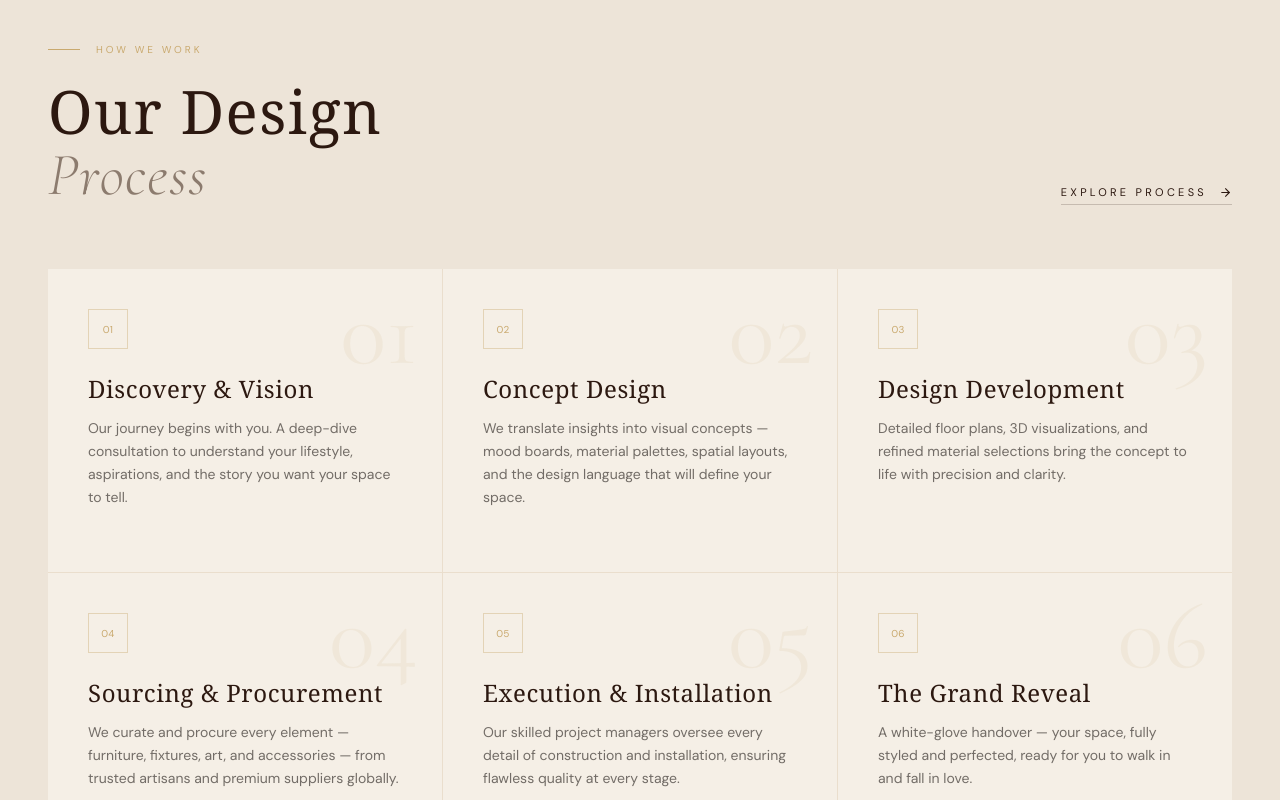
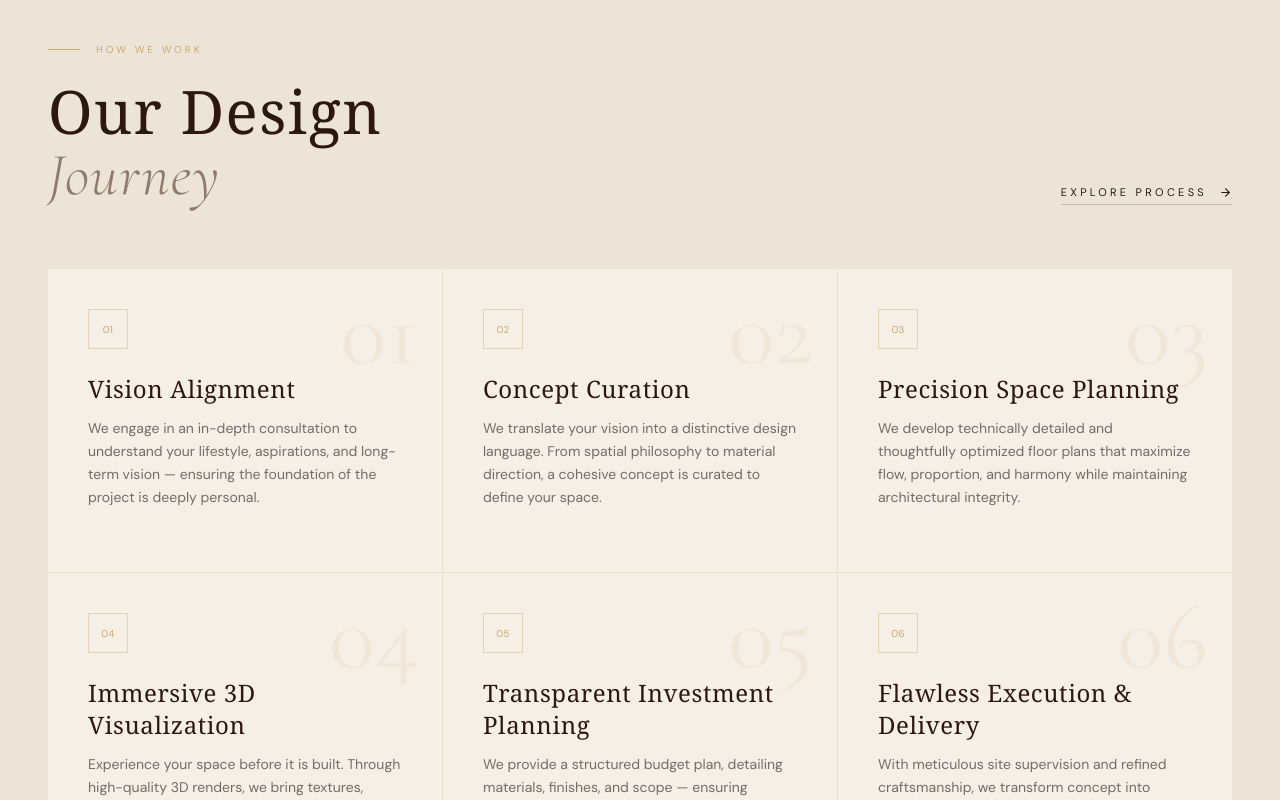
Before and after one commit to kreonextech-ops/urbansaajh, a Next.js app: page / in a window 1280 px wide. Shown: the part 5380-6180 px from the top of the page. Built offline with nearby package versions, Linux system fonts and the light colour scheme; a web font is replaced by a local one.

Commit message:
Update design process content to 'Our Design Journey' with refined steps

```diff
--- a/app/process/page.tsx
+++ b/app/process/page.tsx
@@ -4,122 +4,116 @@ import { PageHero, Reveal, SectionLabel } from "@/components/ui/shared";
 import { ArrowRight } from "lucide-react";
 
 export const metadata: Metadata = {
-  title: "Our Design Process | Interior Designer Bagdogra & Siliguri",
+  title: "Our Design Journey | Interior Designer Bagdogra & Siliguri",
   description:
-    "Discover Urban Saajh's transparent, step-by-step interior design process — from discovery to grand reveal. Trusted by clients in Bagdogra, Siliguri, Darjeeling, Kurseong, Kalimpong, and Sikkim.",
+    "Explore Urban Saajh's transparent, step-by-step interior design journey — from vision alignment to flawless execution. Trusted by clients in Bagdogra, Siliguri, Darjeeling, and the hills.",
   keywords: [
-    "interior design process Bagdogra", "interior design process Siliguri",
-    "how interior design works North Bengal", "interior designer process Darjeeling",
-    "turnkey interior design process", "Urban Saajh design process",
-    "interior project timeline Siliguri", "best interior design process North Bengal hills",
+    "interior design journey Bagdogra", "interior design process Siliguri",
+    "how interior design works North Bengal", "interior designer journey Darjeeling",
+    "turnkey interior design journey", "Urban Saajh design journey",
+    "interior project timeline Siliguri", "best interior design journey North Bengal hills",
   ],
   openGraph: {
-    title: "Our Design Process | Urban Saajh — Bagdogra & Siliguri Interior Design",
-    description: "Transparent, structured interior design process from discovery to grand reveal. Serving Bagdogra, Siliguri, Darjeeling, and the North Bengal hills.",
+    title: "Our Design Journey | Urban Saajh — Bagdogra & Siliguri Interior Design",
+    description: "Transparent, structured interior design journey from vision alignment to flawless execution. Serving Bagdogra, Siliguri, Darjeeling, and the North Bengal hills.",
   },
 };
 
 const phases = [
   {
     number: "01",
-    phase: "Phase One",
-    title: "Discovery & Vision",
-    duration: "Week 1–2",
+    phase: "Step One",
+    title: "Vision Alignment",
     description:
-      "Every great design begins with deep listening. We spend the first phase getting to know you — your lifestyle, your aesthetics, your non-negotiables, and your dreams. This isn't a questionnaire exercise; it's a genuine conversation about how you live and what you love.",
+      "Every exceptional space begins with clarity. We engage in an in-depth consultation to understand your lifestyle, aspirations, design sensibilities, and long-term vision — ensuring the foundation of the project is deeply personal and purpose-driven.",
     activities: [
-      "Initial discovery call (60 minutes)",
-      "On-site visit and space assessment",
-      "Lifestyle & preference deep-dive",
-      "Brief documentation and alignment",
-      "Project scope and budget discussion",
+      "In-depth lifestyle consultation",
+      "Aspiration & sensibility mapping",
+      "Long-term vision alignment",
+      "Site assessment & spatial audit",
+      "Brief finalization",
     ],
-    deliverable: "A detailed design brief that captures your vision in full.",
+    deliverable: "A deeply personal design brief rooted in your lifestyle.",
     image: "https://images.unsplash.com/photo-1593642634315-48f5414c3ad9?w=800&q=80",
   },
   {
     number: "02",
-    phase: "Phase Two",
-    title: "Concept Design",
-    duration: "Week 2–4",
+    phase: "Step Two",
+    title: "Concept Curation",
     description:
-      "With the brief in hand, we translate your vision into visual concepts. This is where your space begins to take shape — through mood boards, color palettes, material directions, and early layout ideas. We present multiple directions and refine based on your feedback.",
+      "We translate your vision into a distinctive design language. From spatial philosophy to material direction, lighting mood to aesthetic narrative — a cohesive concept is curated to define the identity of your space.",
     activities: [
-      "Concept mood board creation",
-      "Material and color palette curation",
-      "Initial space layout explorations",
-      "Style reference presentation",
-      "Client feedback and direction refinement",
+      "Spatial philosophy development",
+      "Material & texture direction",
+      "Lighting mood conceptualization",
+      "Aesthetic narrative curation",
+      "Concept mood boards",
     ],
-    deliverable: "An approved concept direction with mood boards and material palette.",
+    deliverable: "A cohesive design identity with curated material palettes.",
     image: "https://images.unsplash.com/photo-1618219908412-a29a1bb7b86e?w=800&q=80",
   },
   {
     number: "03",
-    phase: "Phase Three",
-    title: "Design Development",
-    duration: "Week 4–7",
+    phase: "Step Three",
+    title: "Precision Space Planning",
     description:
-      "With the concept approved, we move into full design development. This is where precision meets creativity — detailed floor plans, 3D visualizations, and final material selections come together into a comprehensive design package.",
+      "Function meets finesse. We develop technically detailed and thoughtfully optimized floor plans that maximize flow, proportion, and spatial harmony while maintaining architectural integrity.",
     activities: [
-      "Detailed AutoCAD floor plans",
-      "3D room-by-room visualizations",
-      "Furniture specifications and layouts",
-      "Lighting design and electrical planning",
-      "Material sample sourcing and presentation",
+      "Technical floor plan development",
+      "Flow & movement optimization",
+      "Proportion & scale analysis",
+      "Architectural integrity preservation",
+      "Zoning & functional mapping",
     ],
-    deliverable: "A complete design package with 3D renders, floor plans, and material specifications.",
+    deliverable: "Technically detailed and spatially optimized floor plans.",
     image: "https://images.unsplash.com/photo-1616486338812-3dadae4b4ace?w=800&q=80",
   },
   {
     number: "04",
-    phase: "Phase Four",
-    title: "Sourcing & Procurement",
-    duration: "Week 6–12",
+    phase: "Step Four",
+    title: "Immersive 3D Visualization",
     description:
-      "Once designs are signed off, we begin the careful process of sourcing every element. We tap into our curated network of artisans, suppliers, and manufacturers — both domestic and global — to procure exactly what your space calls for.",
+      "Experience your space before it is built. Through high-quality 3D renders, we bring textures, materials, lighting, and ambience together — allowing you to step into your future environment with complete confidence.",
     activities: [
-      "Vendor and artisan selection",
-      "Custom furniture commissioning",
-      "Import and logistics management",
-      "Quality inspection at source",
-      "Procurement schedule management",
+      "High-fidelity 3D modeling",
+      "Photorealistic material rendering",
+      "Artificial & natural lighting simulation",
+      "Ambience & mood visualization",
+      "Interactive 360 views (optional)",
     ],
-    deliverable: "All items procured, quality-checked, and staged for installation.",
+    deliverable: "A complete photorealistic preview of your future environment.",
     image: "https://images.unsplash.com/photo-1555041469-a586c61ea9bc?w=800&q=80",
   },
   {
     number: "05",
-    phase: "Phase Five",
-    title: "Execution & Installation",
-    duration: "Week 8–20",
+    phase: "Step Five",
+    title: "Transparent Investment Planning",
     description:
-      "Our project managers take over the site — coordinating contractors, overseeing construction, and managing installations with meticulous attention to quality. You'll receive regular updates without needing to be involved in the day-to-day.",
+      "Luxury is built on clarity. We provide a comprehensive and structured budget plan, detailing materials, finishes, fixtures, and execution scope — ensuring financial transparency without compromising design excellence.",
     activities: [
-      "Contractor coordination and briefing",
-      "Construction quality oversight",
-      "Furniture and fixture installation",
-      "Soft furnishing and accessory placement",
-      "Weekly progress reports to client",
+      "Comprehensive cost estimation",
+      "Material & finish itemization",
+      "Fixture & fitting specifications",
+      "Execution scope definition",
+      "Financial milestone planning",
     ],
-    deliverable: "A fully executed space, ready for final styling.",
+    deliverable: "A structured investment plan with complete financial clarity.",
     image: "https://images.unsplash.com/photo-1600210492493-0946911123ea?w=800&q=80",
   },
   {
     number: "06",
-    phase: "Phase Six",
-    title: "The Grand Reveal",
-    duration: "Final Week",
+    phase: "Step Six",
+    title: "Flawless Execution & Delivery",
     description:
-      "The moment we live for. After a final snagging walk-through to ensure every detail meets our standard, we style the space to perfection — flowers, books, art, candles, every last touch — and hand you back your transformed home.",
+      "Design is only as powerful as its execution. With meticulous site supervision, uncompromised quality control, and refined craftsmanship, we transform concept into reality — delivering a space that is timeless, elevated, and truly yours.",
     activities: [
-      "Final snagging and punch list resolution",
-      "Complete interior styling",
-      "Art, plants, and accessory placement",
-      "Photography session (optional)",
-      "White-glove handover ceremony",
+      "Meticulous site supervision",
+      "Uncompromised quality control",
+      "Refined craftsmanship management",
+      "Timely milestone tracking",
+      "Final flawless handover",
     ],
-    deliverable: "Your dream space — ready to live in, exactly as you imagined.",
+    deliverable: "A timeless, elevated space delivered with absolute precision.",
     image: "https://images.unsplash.com/photo-1618221195710-dd6b41faaea6?w=800&q=80",
   },
 ];
@@ -152,7 +146,7 @@ export default function ProcessPage() {
     <>
       <PageHero
         label="How We Work"
-        title="Our Process"
+        title="Our Design Journey"
         subtitle="Transparency, collaboration, and precision — every step of the way."
         image="https://images.unsplash.com/photo-1497366754035-f200968a6e72?w=1600&q=85"
       />
--- a/components/home/ProcessSection.tsx
+++ b/components/home/ProcessSection.tsx
@@ -7,45 +7,39 @@ import { ArrowRight } from "lucide-react";
 const steps = [
   {
     number: "01",
-    title: "Discovery & Vision",
+    title: "Vision Alignment",
     description:
-      "Our journey begins with you. A deep-dive consultation to understand your lifestyle, aspirations, and the story you want your space to tell.",
-    detail: "1–2 weeks",
+      "We engage in an in-depth consultation to understand your lifestyle, aspirations, and long-term vision — ensuring the foundation of the project is deeply personal.",
   },
   {
     number: "02",
-    title: "Concept Design",
+    title: "Concept Curation",
     description:
-      "We translate insights into visual concepts — mood boards, material palettes, spatial layouts, and the design language that will define your space.",
-    detail: "2–3 weeks",
+      "We translate your vision into a distinctive design language. From spatial philosophy to material direction, a cohesive concept is curated to define your space.",
   },
   {
     number: "03",
-    title: "Design Development",
+    title: "Precision Space Planning",
     description:
-      "Detailed floor plans, 3D visualizations, and refined material selections bring the concept to life with precision and clarity.",
-    detail: "3–4 weeks",
+      "We develop technically detailed and thoughtfully optimized floor plans that maximize flow, proportion, and harmony while maintaining architectural integrity.",
   },
   {
     number: "04",
-    title: "Sourcing & Procurement",
+    title: "Immersive 3D Visualization",
     description:
-      "We curate and procure every element — furniture, fixtures, art, and accessories — from trusted artisans and premium suppliers globally.",
-    detail: "4–6 weeks",
+      "Experience your space before it is built. Through high-quality 3D renders, we bring textures, materials, and lighting together with complete confidence.",
   },
   {
     number: "05",
-    title: "Execution & Installation",
+    title: "Transparent Investment Planning",
     description:
-      "Our skilled project managers oversee every detail of construction and installation, ensuring flawless quality at every stage.",
-    detail: "6–12 weeks",
+      "We provide a structured budget plan, detailing materials, finishes, and scope — ensuring financial transparency without compromising excellence.",
   },
   {
     number: "06",
-    title: "The Grand Reveal",
+    title: "Flawless Execution & Delivery",
     description:
-      "A white-glove handover — your space, fully styled and perfected, ready for you to walk in and fall in love.",
-    detail: "Final week",
+      "With meticulous site supervision and refined craftsmanship, we transform concept into reality — delivering a space that is timeless and elevated.",
   },
 ];
 
@@ -63,7 +57,7 @@ export default function ProcessSection() {
               <h2 className="font-italiana text-5xl lg:text-6xl text-espresso tracking-wide leading-tight">
                 Our Design
                 <br />
-                <span className="font-cormorant italic font-light text-taupe-dark">Process</span>
+                <span className="font-cormorant italic font-light text-taupe-dark">Journey</span>
               </h2>
             </Reveal>
           </div>
```
